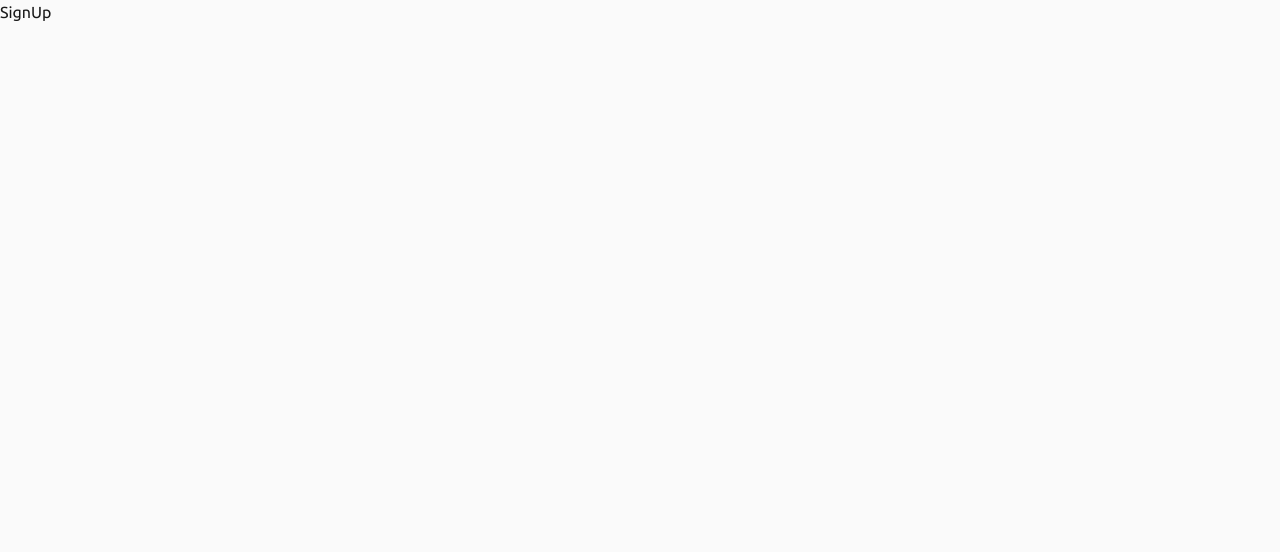
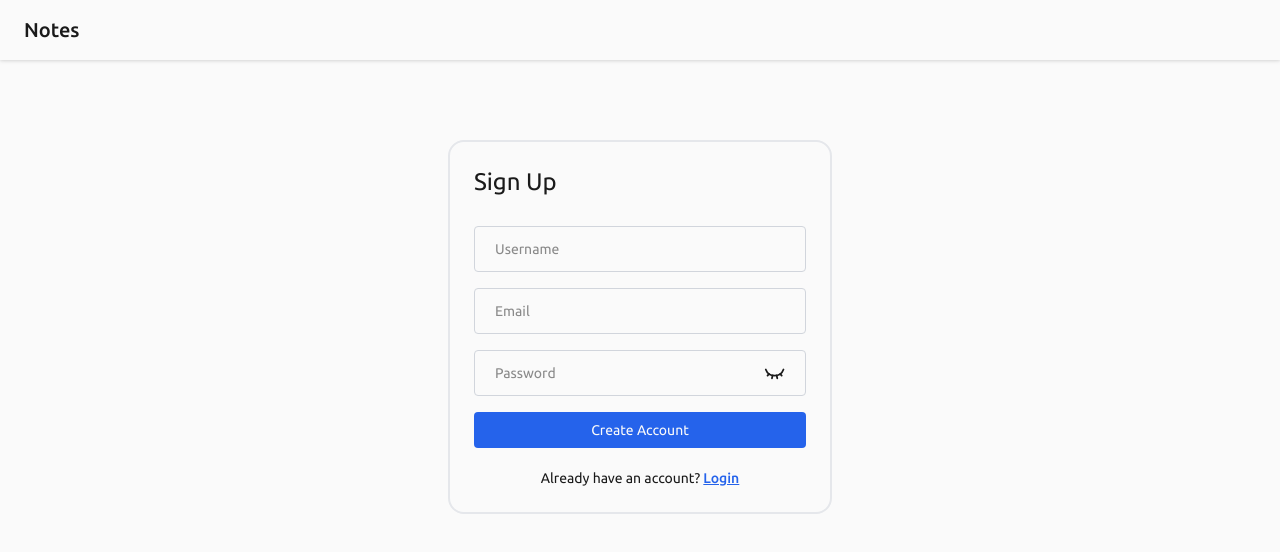
Before and after one commit to avicious/notes-app, a React (Vite) app in the folder frontend/: page /sign-up in a window 1280 px wide. Shown: the top 552 px of the page. Built offline with nearby package versions, Linux system fonts and the light colour scheme.

Commit message:
Sign Up Added: Added jsx to sign up page

```diff
--- a/frontend/src/pages/Login/Login.jsx
+++ b/frontend/src/pages/Login/Login.jsx
@@ -31,7 +31,7 @@ const Login = () => {
     <>
       <Navbar />
 
-      <div className="flex items-center justify-center mt-28">
+      <div className="flex items-center justify-center mt-20">
         <div className="w-96 border-2 border-gray-200 rounded-2xl bg-ghost p-6">
           <form onSubmit={handleLogin}>
             <h3 className="text-2xl mb-7">Login</h3>
--- a/frontend/src/pages/SignUp/SignUp.jsx
+++ b/frontend/src/pages/SignUp/SignUp.jsx
@@ -1,7 +1,90 @@
+import { useState } from "react";
+import { Link } from "react-router-dom";
+import Navbar from "../../components/Navbar/Navbar";
+import PasswordInput from "../../components/Input/PasswordInput";
+import { validateEmail } from "../../utils/helper";
+
 const SignUp = () => {
-    return (
-        <div>SignUp</div>
-    );
+  const [username, setUsername] = useState("");
+  const [email, setEmail] = useState("");
+  const [password, setPassword] = useState("");
+  const [error, setError] = useState(null);
+
+  const handleSignUp = async (e) => {
+    e.preventDefault();
+
+    if (!username) {
+      setError("Please enter a username.");
+      return;
+    }
+
+    if (!validateEmail(email)) {
+      setError("Please enter a valid email address.");
+      return;
+    }
+
+    if (!password) {
+      setError("Please enter a valid password.");
+      return;
+    }
+
+    setError("");
+
+    //Signup
+  };
+
+  return (
+    <>
+      <Navbar />
+
+      <div className="flex items-center justify-center mt-20">
+        <div className="w-96 border-2 border-gray-200 rounded-2xl bg-ghost p-6">
+          <form onSubmit={handleSignUp}>
+            <h3 className="text-2xl mb-7">Sign Up</h3>
+
+            <input
+              type="text"
+              placeholder="Username"
+              className="input-box"
+              value={username}
+              onChange={(e) => setUsername(e.target.value)}
+              required
+            />
+
+            <input
+              type="email"
+              placeholder="Email"
+              className="input-box"
+              value={email}
+              onChange={(e) => setEmail(e.target.value)}
+              required
+            />
+
+            <PasswordInput
+              value={password}
+              onChange={(e) => setPassword(e.target.value)}
+            />
+
+            {error && <p className="text-red-500 text-xs pb-1">{error}</p>}
+
+            <button type="submit" className="btn-primary">
+              Create Account
+            </button>
+
+            <p className="text-sm text-center mt-4">
+              Already have an account?{" "}
+              <Link
+                to="/login"
+                className="font-medium text-accent underline hover:decoration-dashed cursor-pointer"
+              >
+                Login
+              </Link>
+            </p>
+          </form>
+        </div>
+      </div>
+    </>
+  );
 };
 
 export default SignUp;
```
